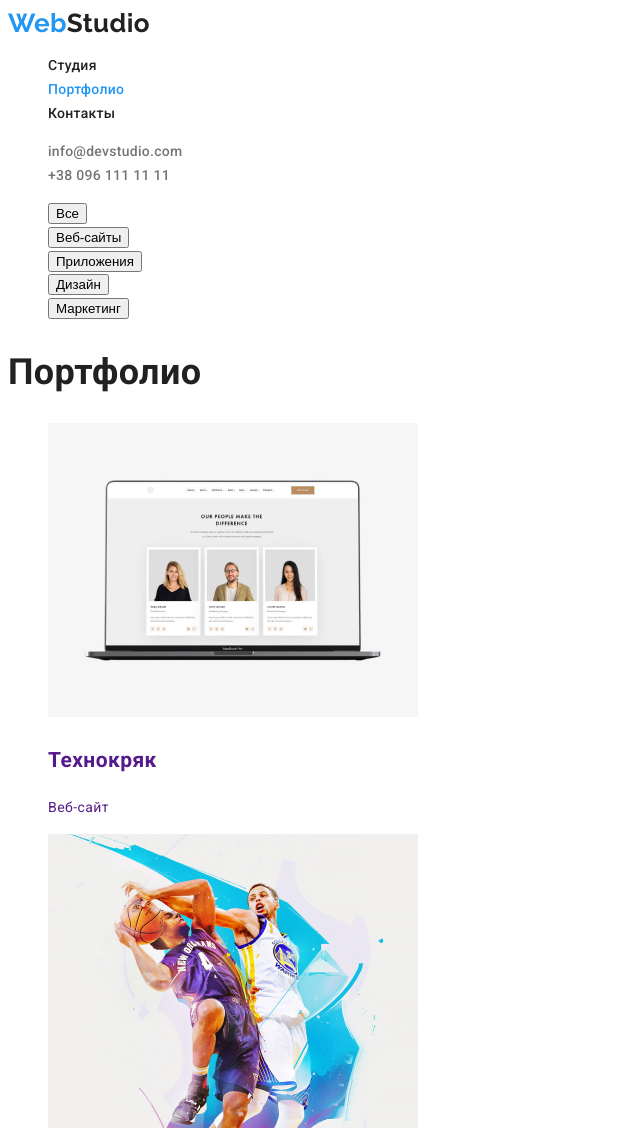
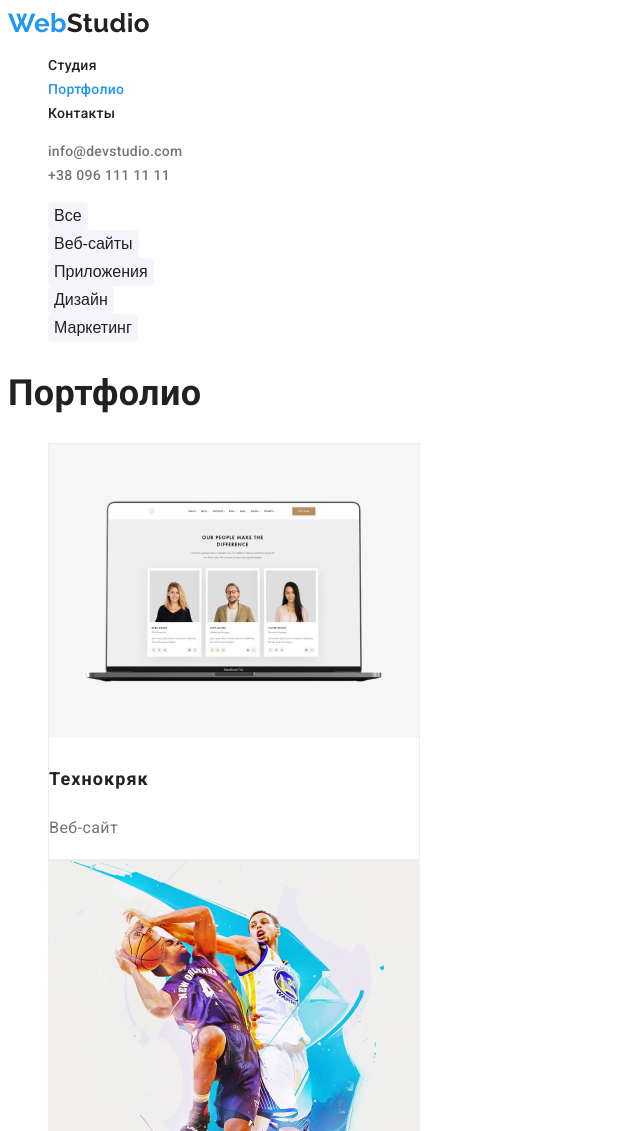
Before and after one commit to capricornus44/goit-markup-hw-02, a plain HTML site: page portfolio.html in a window 1280 px wide. Shown: the top 1131 px of the page, without its empty margins (0-640 px from the left). Drawn offline with Linux system fonts and the light colour scheme.

Commit message:
Add font and color style to portfolio.html

```diff
--- a/css/style.css
+++ b/css/style.css
@@ -139,7 +139,47 @@ ul {
   line-height: 1.17;
 }
 
+/* Content of PORTFOLIO
+======================= */
+.filter-btn {
+  font-weight: 500;
+  font-size: 16px;
+  line-height: 1.625;
 
+  border-radius: 4px;
+  border: transparent;
+
+  color: var(--additional-text-color);
+  background-color: var(--additional-bg-color);
+}
+
+.filter-btn:focus,
+.filter-btn:hover {
+  color: var(--primary-white-color);
+  background-color: var(--accent-color);
+}
+
+.portfolio-item {
+  max-width: 370px;
+
+  border: 1px solid #eeeeee;
+}
+
+.portfolio-title {
+  font-weight: 700;
+  font-size: 18px;
+  line-height: 2;
+  letter-spacing: 0.06em;
+
+  color: var(--additional-text-color);
+}
+
+.portfolio-text {
+  font-size: 16px;
+  line-height: 1.875;
+
+  color: var(--primary-text-color);
+}
 
 /*PAGE FOOTER
 ====================== */
```
Lines whose indentation alone changed are shown as unchanged.
